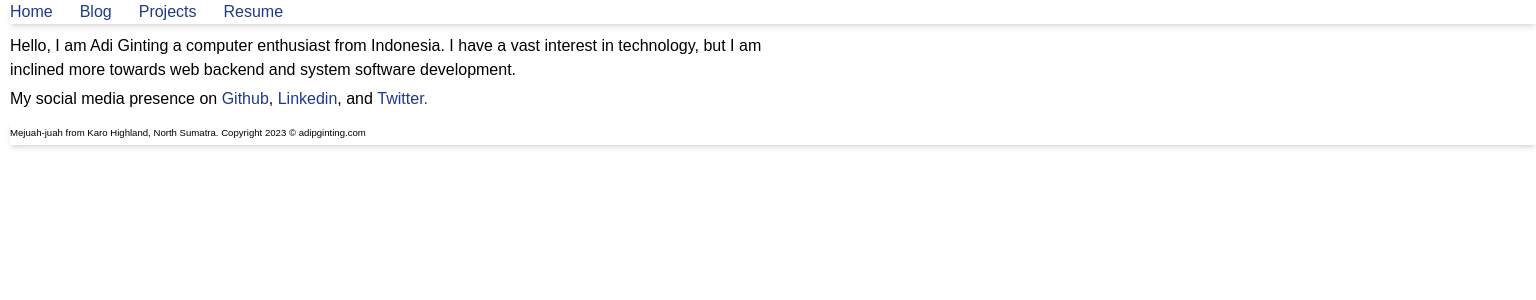
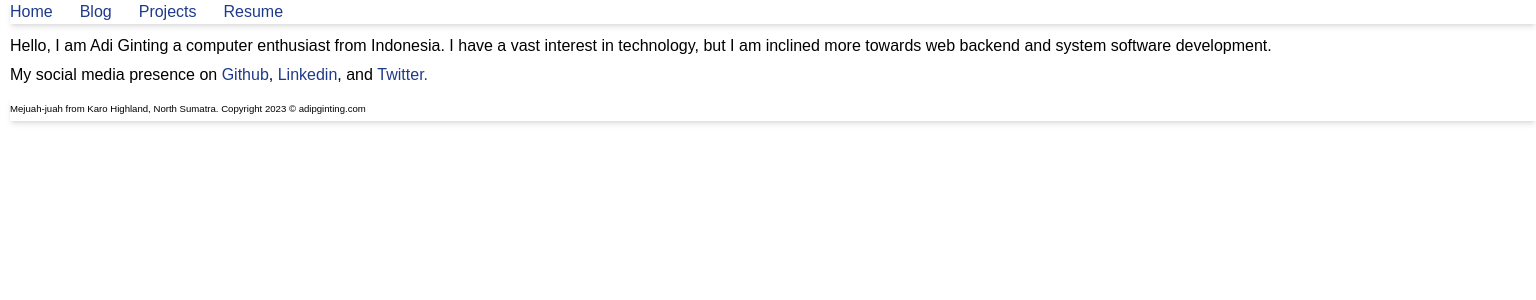
Before and after one commit to adipginting/adipginting.com, a Next.js app: page / in a window 1536 px wide. Shown: the top 300 px of the page. Built offline with nearby package versions, Linux system fonts and the light colour scheme.

Commit message:
fix: changed main articles display to column at small screens

```diff
--- a/src/app/globals.css
+++ b/src/app/globals.css
@@ -1,6 +1,14 @@
 @tailwind base;
 @tailwind components;
 @tailwind utilities;
+
+@media screen and (min-width: 1366px) {
+  main {
+    padding-top: 5px;
+    display: flex;
+    flex-flow: row wrap;
+  }
+}
 
 body {
   display: flex;
@@ -25,7 +33,7 @@ nav ul li {
 main {
   padding-top: 5px;
   display: flex;
-  flex-flow: row wrap;
+  flex-flow: column;
 }
 
 article {
```
